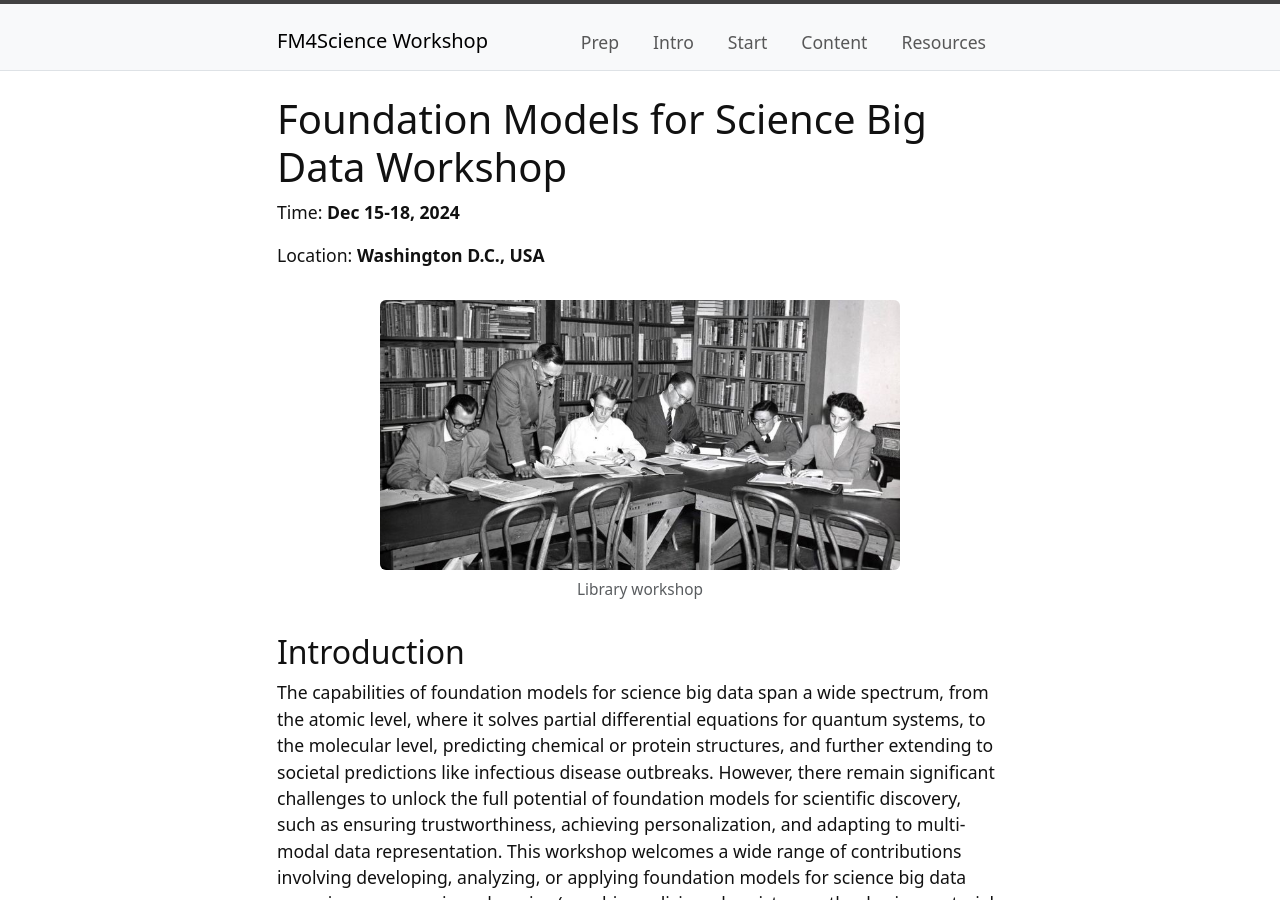
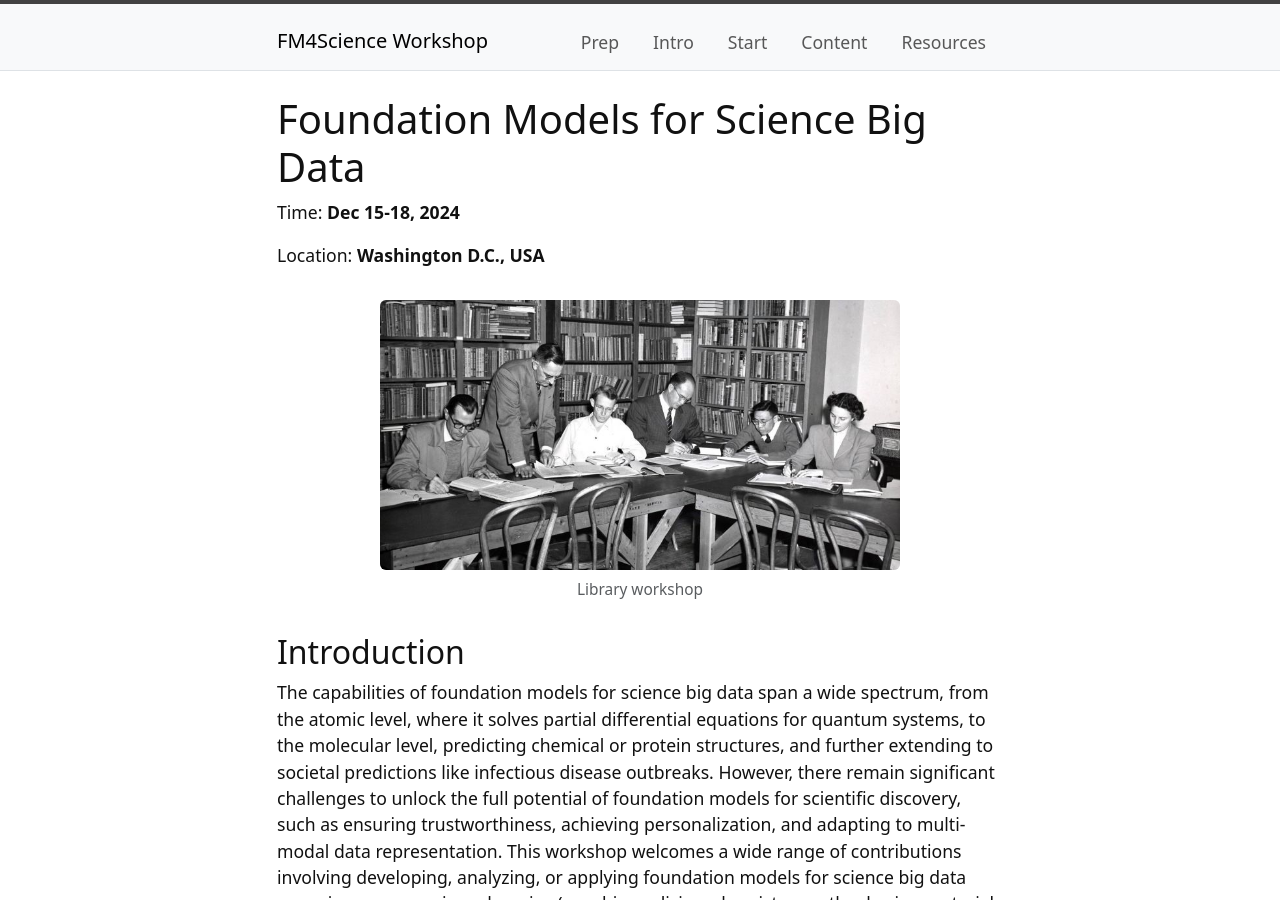
Before and after one commit to xuanwang91/fm4science-workshop, a Jekyll site: the page built from index.md, in a window 1280 px wide and 900 px high. Built offline with Jekyll 4.4.1, drawn with Linux system fonts in a browser that asks for light colours.

Commit message:
Update index.md

```diff
--- a/index.md
+++ b/index.md
@@ -3,7 +3,7 @@ title: Home
 layout: page
 ---
 
-# Foundation Models for Science Big Data Workshop
+# Foundation Models for Science Big Data
 
 Time: **Dec 15-18, 2024**
 
```
